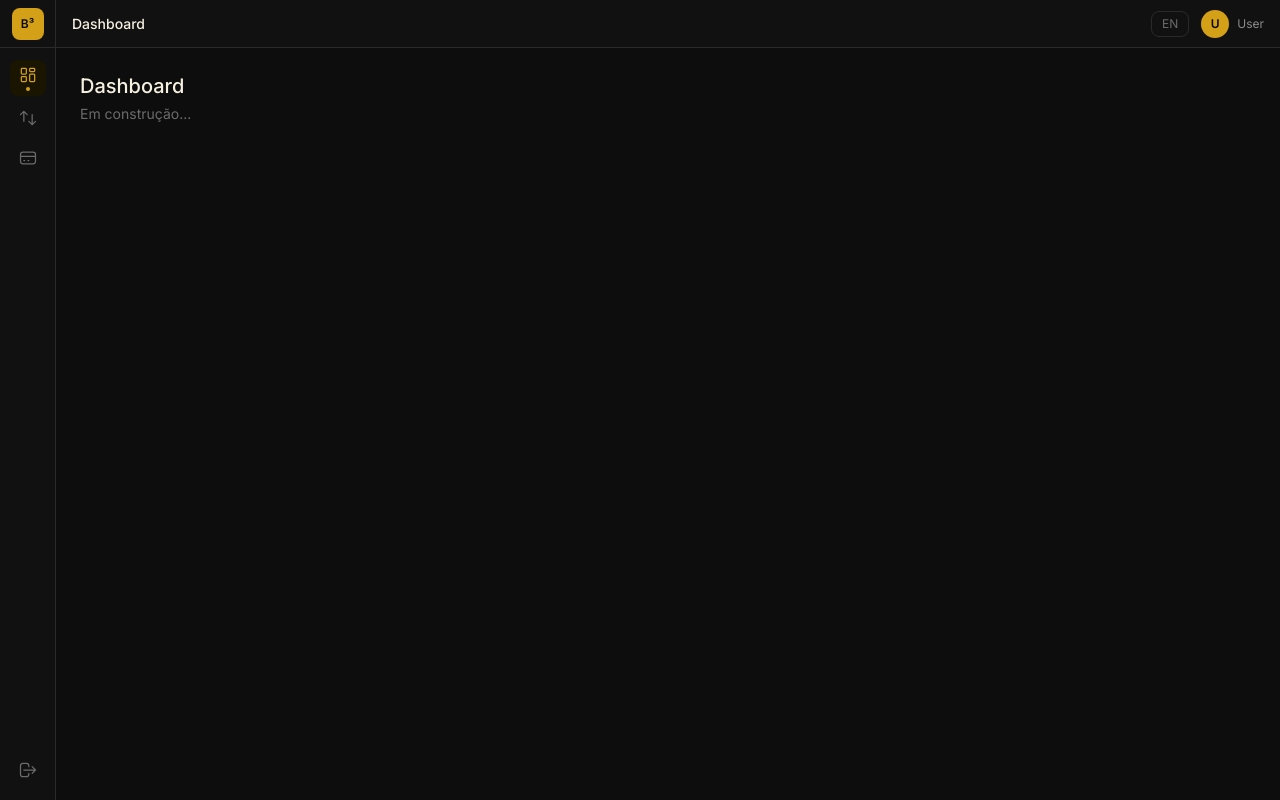
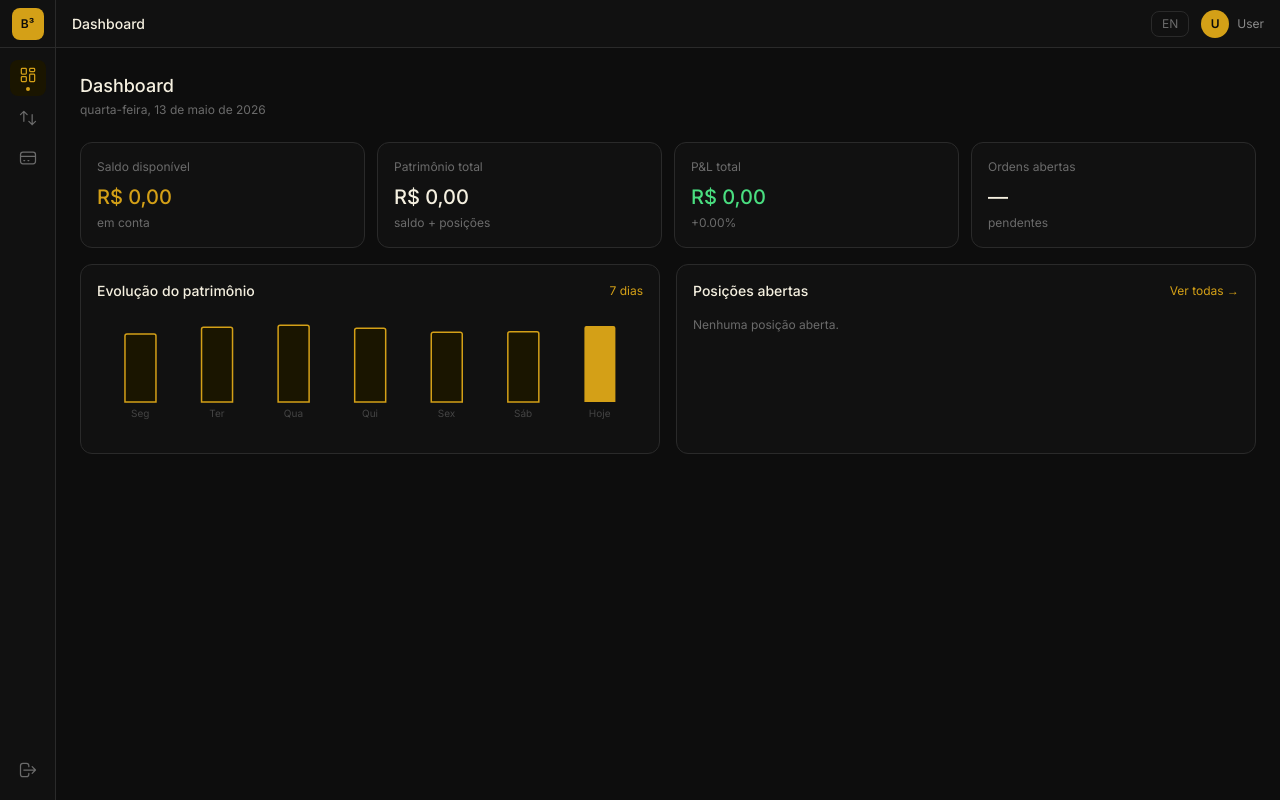
Before and after one commit to rvneto/trading-broker-frontend, a React (Vite) app: page /dashboard in a window 1280 px wide. Built offline with nearby package versions, Linux system fonts and the light colour scheme; sample sign-in values are in the browser's storage.

Commit message:
feat: add dashboard page with stat cards, patrimony chart and open positions

```diff
--- a/src/i18n/en.json
+++ b/src/i18n/en.json
@@ -30,9 +30,17 @@
   "dashboard": {
     "title": "Dashboard",
     "balance": "Available balance",
+    "balance_sub": "in account",
     "patrimony": "Total patrimony",
+    "patrimony_sub": "balance + positions",
+    "patrimony_chart": "Patrimony evolution",
     "open_orders": "Open orders",
-    "positions": "Positions"
+    "pending": "pending",
+    "positions": "Open positions",
+    "see_all": "See all",
+    "loading": "Loading...",
+    "no_positions": "No open positions.",
+    "coming_soon": "—"
   },
   "orders": {
     "title": "Orders",
--- a/src/i18n/pt.json
+++ b/src/i18n/pt.json
@@ -30,9 +30,17 @@
   "dashboard": {
     "title": "Dashboard",
     "balance": "Saldo disponível",
+    "balance_sub": "em conta",
     "patrimony": "Patrimônio total",
+    "patrimony_sub": "saldo + posições",
+    "patrimony_chart": "Evolução do patrimônio",
     "open_orders": "Ordens abertas",
-    "positions": "Posições"
+    "pending": "pendentes",
+    "positions": "Posições abertas",
+    "see_all": "Ver todas",
+    "loading": "Carregando...",
+    "no_positions": "Nenhuma posição aberta.",
+    "coming_soon": "—"
   },
   "orders": {
     "title": "Ordens",
--- a/src/pages/DashboardPage.jsx
+++ b/src/pages/DashboardPage.jsx
@@ -1,11 +1,173 @@
+import { useQuery } from '@tanstack/react-query'
+import { useTranslation } from 'react-i18next'
+import { useNavigate } from 'react-router-dom'
+import useAuthStore from '../store/authStore'
 import usePageTitle from '../hooks/usePageTitle'
+import { getWallet, getPositions } from '../services/walletService'
+import { formatBRL, formatPercent, formatDate } from '../utils/format'
+import {
+  BarChart, Bar, XAxis, YAxis, Tooltip, ResponsiveContainer, Cell
+} from 'recharts'
+
+const weekDays = {
+  pt: ['Seg', 'Ter', 'Qua', 'Qui', 'Sex', 'Sáb', 'Hoje'],
+  en: ['Mon', 'Tue', 'Wed', 'Thu', 'Fri', 'Sat', 'Today'],
+}
+
+const mockChartData = (lang) =>
+  weekDays[lang] ? weekDays[lang].map((day, i) => ({
+    day,
+    value: 34000 + Math.round(Math.sin(i) * 3000 + i * 800),
+  })) : []
 
 export default function DashboardPage() {
   usePageTitle('dashboard.title')
+  const { t, i18n } = useTranslation()
+  const navigate = useNavigate()
+  const user = useAuthStore((s) => s.user)
+  const userId = user?.id
+
+  const { data: wallet, isLoading: loadingWallet } = useQuery({
+    queryKey: ['wallet', userId],
+    queryFn: () => getWallet(userId),
+    enabled: !!userId,
+  })
+
+  const { data: positions, isLoading: loadingPositions } = useQuery({
+    queryKey: ['positions', userId],
+    queryFn: () => getPositions(userId),
+    enabled: !!userId,
+  })
+
+  const balance = wallet?.balance ?? 0
+  const totalPositionsValue = positions?.reduce(
+    (acc, p) => acc + (p.currentPrice ?? p.averagePrice) * p.quantity, 0
+  ) ?? 0
+  const totalPatrimony = balance + totalPositionsValue
+  const totalPnl = positions?.reduce(
+    (acc, p) => acc + ((p.currentPrice ?? p.averagePrice) - p.averagePrice) * p.quantity, 0
+  ) ?? 0
+  const pnlPercent = totalPositionsValue > 0 ? (totalPnl / (totalPositionsValue - totalPnl)) * 100 : 0
+
+  const chartData = mockChartData(i18n.language)
+
+  const StatCard = ({ label, value, sub, gold, green, red }) => (
+    <div className="bg-[#111111] border border-[#2a2a2a] rounded-xl p-4">
+      <div className="text-xs text-[#6b6b6b] mb-2">{label}</div>
+      <div className={`text-xl font-medium ${gold ? 'text-[#d4a017]' : green ? 'text-green-400' : red ? 'text-red-400' : 'text-[#f5f0e0]'}`}>
+        {value}
+      </div>
+      {sub && <div className="text-xs text-[#6b6b6b] mt-1">{sub}</div>}
+    </div>
+  )
+
+  const CustomTooltip = ({ active, payload }) => {
+    if (active && payload?.length) {
+      return (
+        <div className="bg-[#1a1500] border border-[#d4a017] rounded-lg px-3 py-1.5">
+          <p className="text-[#d4a017] text-xs font-medium">{formatBRL(payload[0].value)}</p>
+        </div>
+      )
+    }
+    return null
+  }
+
   return (
     <div className="p-6">
-      <h1 className="text-[#f5f0e0] text-xl font-medium mb-1">Dashboard</h1>
-      <p className="text-[#6b6b6b] text-sm">Em construção...</p>
+      <div className="mb-6">
+        <h1 className="text-[#f5f0e0] text-lg font-medium mb-0.5">{t('dashboard.title')}</h1>
+        <p className="text-[#6b6b6b] text-xs">{formatDate(i18n.language)}</p>
+      </div>
+
+      <div className="grid grid-cols-2 lg:grid-cols-4 gap-3 mb-4">
+        <StatCard
+          label={t('dashboard.balance')}
+          value={loadingWallet ? '...' : formatBRL(balance)}
+          sub={t('dashboard.balance_sub')}
+          gold
+        />
+        <StatCard
+          label={t('dashboard.patrimony')}
+          value={loadingWallet || loadingPositions ? '...' : formatBRL(totalPatrimony)}
+          sub={t('dashboard.patrimony_sub')}
+        />
+        <StatCard
+          label="P&L total"
+          value={loadingPositions ? '...' : formatBRL(totalPnl)}
+          sub={loadingPositions ? '' : formatPercent(pnlPercent)}
+          green={totalPnl >= 0}
+          red={totalPnl < 0}
+        />
+        <StatCard
+          label={t('dashboard.open_orders')}
+          value={t('dashboard.coming_soon')}
+          sub={t('dashboard.pending')}
+        />
+      </div>
+
+      <div className="grid grid-cols-1 lg:grid-cols-2 gap-4">
+        <div className="bg-[#111111] border border-[#2a2a2a] rounded-xl p-4">
+          <div className="flex justify-between items-center mb-4">
+            <span className="text-sm font-medium text-[#f5f0e0]">{t('dashboard.patrimony_chart')}</span>
+            <span className="text-xs text-[#d4a017]">7 {i18n.language === 'pt' ? 'dias' : 'days'}</span>
+          </div>
+          <ResponsiveContainer width="100%" height={120}>
+            <BarChart data={chartData} barCategoryGap="30%">
+              <XAxis dataKey="day" tick={{ fill: '#444', fontSize: 10 }} axisLine={false} tickLine={false} />
+              <YAxis hide />
+              <Tooltip content={<CustomTooltip />} cursor={{ fill: 'transparent' }} />
+              <Bar dataKey="value" radius={[2, 2, 0, 0]}>
+                {chartData.map((_, i) => (
+                  <Cell
+                    key={i}
+                    fill={i === chartData.length - 1 ? '#d4a017' : '#1a1500'}
+                    stroke={i === chartData.length - 1 ? '#d4a017' : '#d4a017'}
+                    strokeWidth={i === chartData.length - 1 ? 0 : 1.5}
+                  />
+                ))}
+              </Bar>
+            </BarChart>
+          </ResponsiveContainer>
+        </div>
+
+        <div className="bg-[#111111] border border-[#2a2a2a] rounded-xl p-4">
+          <div className="flex justify-between items-center mb-4">
+            <span className="text-sm font-medium text-[#f5f0e0]">{t('dashboard.positions')}</span>
+            <button
+              onClick={() => navigate('/wallet')}
+              className="text-xs text-[#d4a017] hover:opacity-80 transition-opacity"
+            >
+              {t('dashboard.see_all')} →
+            </button>
+          </div>
+
+          {loadingPositions ? (
+            <div className="text-[#6b6b6b] text-xs">{t('dashboard.loading')}</div>
+          ) : !positions?.length ? (
+            <div className="text-[#6b6b6b] text-xs">{t('dashboard.no_positions')}</div>
+          ) : (
+            positions.slice(0, 4).map((p) => {
+              const current = p.currentPrice ?? p.averagePrice
+              const pnlPct = ((current - p.averagePrice) / p.averagePrice) * 100
+              const isUp = pnlPct >= 0
+              return (
+                <div key={p.ticker} className="flex justify-between items-center py-2 border-b border-[#1a1a1a] last:border-0">
+                  <div>
+                    <div className="text-sm font-medium text-[#f5f0e0]">{p.ticker}</div>
+                    <div className="text-xs text-[#6b6b6b]">{p.quantity} {i18n.language === 'pt' ? 'cotas' : 'shares'}</div>
+                  </div>
+                  <div className="text-right">
+                    <div className="text-sm text-[#f5f0e0]">{formatBRL(current)}</div>
+                    <div className={`text-xs ${isUp ? 'text-green-400' : 'text-red-400'}`}>
+                      {formatPercent(pnlPct)}
+                    </div>
+                  </div>
+                </div>
+              )
+            })
+          )}
+        </div>
+      </div>
     </div>
   )
 }
--- /dev/null
+++ b/src/services/walletService.js
@@ -0,0 +1,11 @@
+import api from './api'
+
+export const getWallet = async (userId) => {
+  const response = await api.get(`/wallets/${userId}`)
+  return response.data
+}
+
+export const getPositions = async (userId) => {
+  const response = await api.get(`/wallets/${userId}/positions`)
+  return response.data
+}
--- /dev/null
+++ b/src/utils/format.js
@@ -0,0 +1,21 @@
+export const formatBRL = (value) =>
+  new Intl.NumberFormat('pt-BR', {
+    style: 'currency',
+    currency: 'BRL',
+    minimumFractionDigits: 2,
+    maximumFractionDigits: 2,
+  }).format(value ?? 0)
+
+export const formatPercent = (value) => {
+  const signal = value >= 0 ? '+' : ''
+  return `${signal}${Number(value ?? 0).toFixed(2)}%`
+}
+
+export const formatDate = (locale) => {
+  return new Intl.DateTimeFormat(locale === 'en' ? 'en-US' : 'pt-BR', {
+    weekday: 'long',
+    year: 'numeric',
+    month: 'long',
+    day: 'numeric',
+  }).format(new Date())
+}
```
